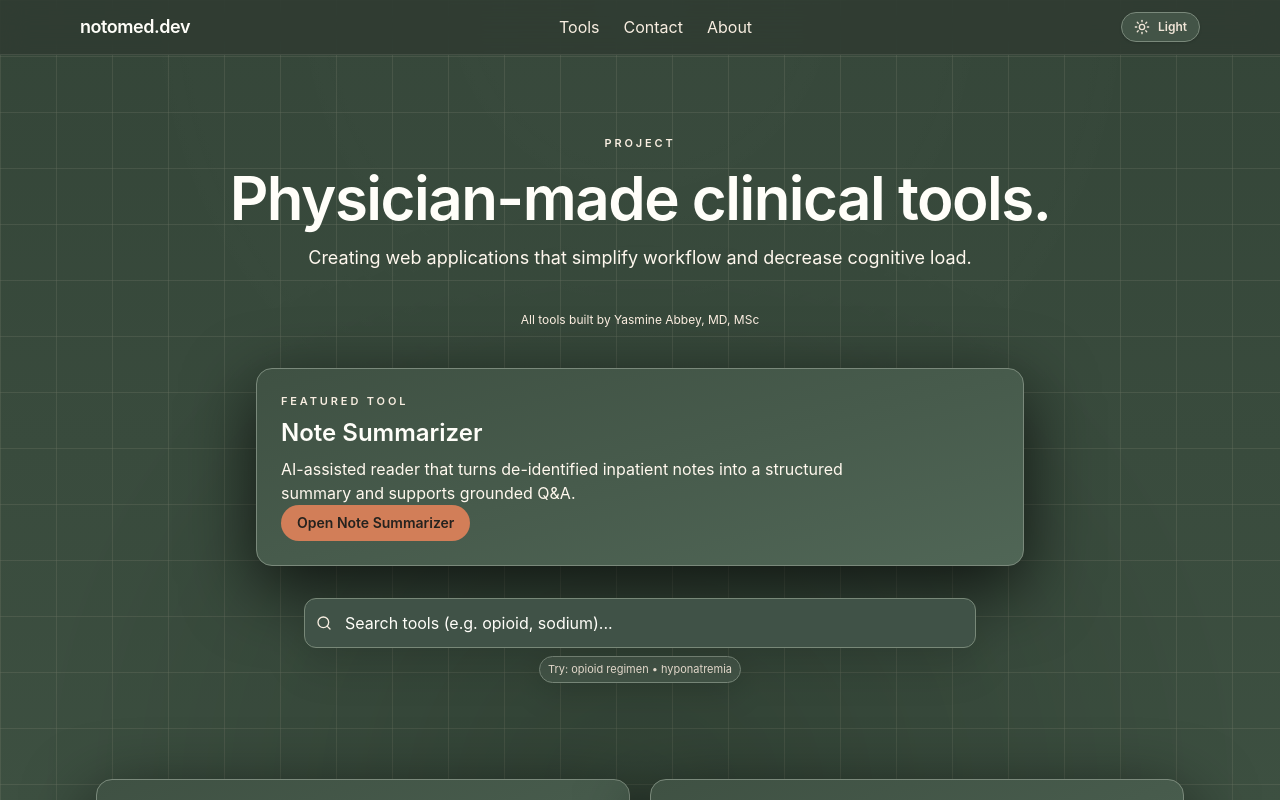
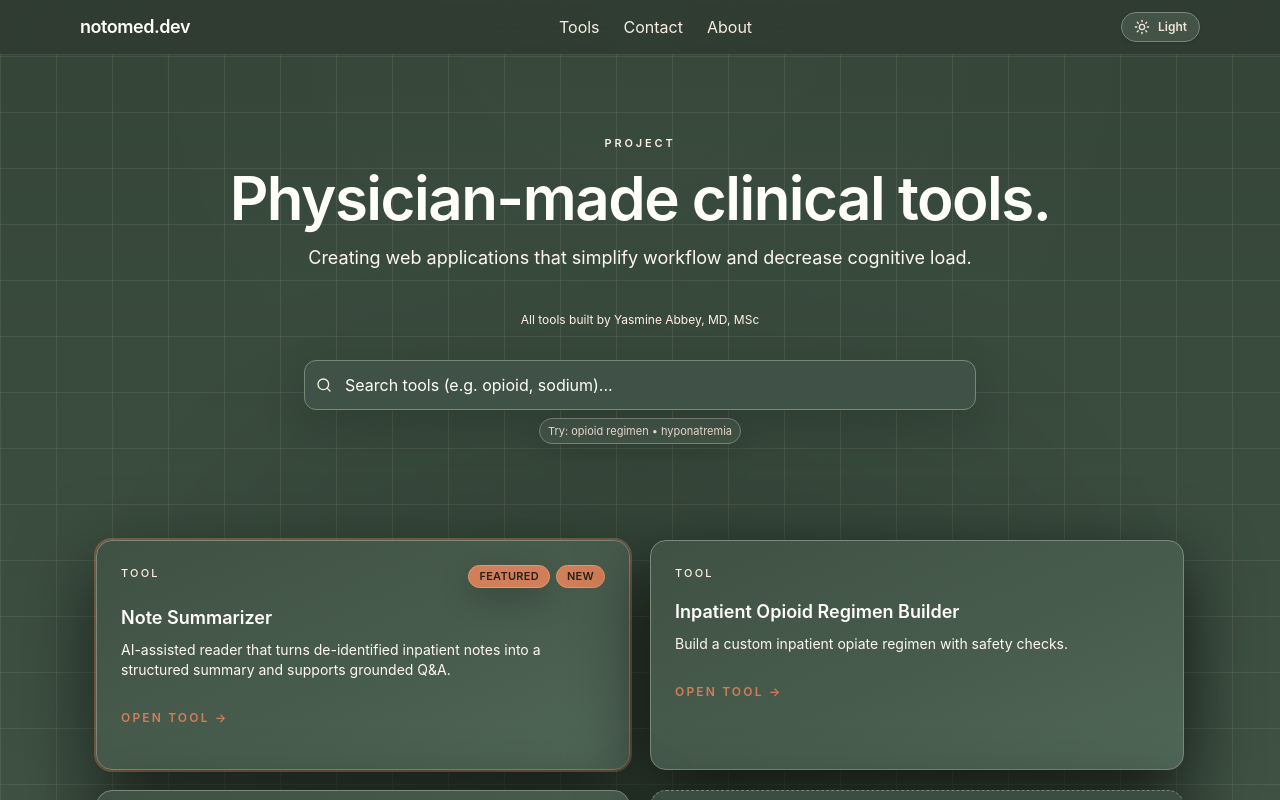
Before and after one commit to NotoMD-dev/notomed-site, a Next.js app: page / in a window 1280 px wide. Shown: the top 800 px of the page. Built offline with nearby package versions, Linux system fonts and the light colour scheme.

Commit message:
Highlight featured Note Summarizer in hero grid

```diff
--- a/src/app/page.tsx
+++ b/src/app/page.tsx
@@ -9,7 +9,14 @@ import SiteHeader from "@/components/SiteHeader";
 import { GlowCard } from "@/components/cards/GlowCard";
 import { SearchInput } from "@/components/SearchInput";
 import { CONFIG } from "@/config/notomed-config";
-import { filterTools, getLiveTools, FEATURED_TOOL_LIMIT } from "@/lib/tools";
+import type { ToolTag } from "@/config/tools-data";
+import { cn } from "@/lib/cn";
+import {
+  FEATURED_TOOL_LIMIT,
+  filterTools,
+  getLiveTools,
+  isNewTool,
+} from "@/lib/tools";
 
 const LIVE_TOOLS = getLiveTools();
 
@@ -23,13 +30,14 @@ export default function NotoMedLandingPage() {
   const featuredNoteSummarizer = featuredTools.find(
     (tool) => tool.id === "note-summarizer-tool",
   );
-  const listForDisplay = searchTerm
-    ? filterTools(LIVE_TOOLS, { query: searchTerm })
-    : featuredTools.length > 0
-      ? featuredTools
-      : LIVE_TOOLS;
-  const displayedTools = listForDisplay.slice(0, FEATURED_TOOL_LIMIT);
-  const featuredCtaTarget = featuredNoteSummarizer ?? listForDisplay[0];
+  const baseTools = searchTerm ? filterTools(LIVE_TOOLS, { query: searchTerm }) : LIVE_TOOLS;
+  const primaryTool = featuredNoteSummarizer ?? featuredTools[0] ?? baseTools[0];
+  const displayedTools = [
+    primaryTool,
+    ...baseTools.filter((tool) => tool.id !== primaryTool?.id),
+  ]
+    .filter(Boolean)
+    .slice(0, FEATURED_TOOL_LIMIT);
 
   const handleInternalFormSubmit = async (e: React.FormEvent<HTMLFormElement>) => {
     e.preventDefault();
@@ -128,29 +136,6 @@ export default function NotoMedLandingPage() {
           </p>
           <p className="text-xs text-muted-strong">All tools built by {CONFIG.creatorName}</p>
 
-          {featuredCtaTarget && (
-            <div className="mx-auto mt-10 max-w-3xl text-left">
-              <GlowCard className="flex flex-col gap-4 md:flex-row md:items-center md:justify-between">
-                <div className="space-y-2 md:max-w-xl">
-                  <p className="text-[11px] font-semibold uppercase tracking-[0.26em] text-muted">
-                    Featured tool
-                  </p>
-                  <h2 className="text-xl font-semibold text-heading md:text-2xl">
-                    {featuredCtaTarget.name}
-                  </h2>
-                  <p className="text-sm text-body md:text-base">{featuredCtaTarget.description}</p>
-                </div>
-
-                <Link
-                  href={featuredCtaTarget.path}
-                  className="btn-primary inline-flex items-center justify-center rounded-full px-4 py-2 text-sm font-semibold transition-colors"
-                >
-                  Open {featuredCtaTarget.name}
-                </Link>
-              </GlowCard>
-            </div>
-          )}
-
           <div className="relative mx-auto mt-8 max-w-2xl px-2 sm:px-0">
             <SearchInput
               id="landing-tool-search"
@@ -169,12 +154,34 @@ export default function NotoMedLandingPage() {
 
         <section id="tools" className="scroll-mt-24">
           <div className="grid grid-cols-1 gap-5 md:grid-cols-2">
-            {displayedTools.map((tool) => (
+            {displayedTools.map((tool) => {
+              const tags = buildTags(tool.tags, tool.createdAt);
+              const isFeatured = tags.includes("FEATURED");
+
+              return (
                 <Link key={tool.id} href={tool.path} className="block focus-visible:outline-none">
-                <GlowCard className="min-h-[230px]" aria-label={`Open ${tool.name}`}>
-                  <p className="mb-2 text-[11px] font-medium uppercase tracking-[0.2em] text-muted-strong">
+                  <GlowCard
+                    className={cn(
+                      "min-h-[230px]",
+                      isFeatured &&
+                        "border-2 border-[var(--accent)] shadow-[0_28px_80px_rgba(0,0,0,0.6)] ring-2 ring-[var(--accent)]/40",
+                    )}
+                    aria-label={`Open ${tool.name}`}
+                  >
+                    <div className="mb-4 flex items-start justify-between gap-3">
+                      <p className="text-[11px] font-medium uppercase tracking-[0.2em] text-muted-strong">
                         Tool
                       </p>
+                      {tags.length > 0 && (
+                        <div className="flex flex-wrap justify-end gap-1.5">
+                          {tags.map((tag) => (
+                            <span key={tag} className={getHeroTagClasses(tag)}>
+                              {tag === "FEATURED" ? "Featured" : tag === "NEW" ? "New" : tag}
+                            </span>
+                          ))}
+                        </div>
+                      )}
+                    </div>
                     <h3 className="mb-2 text-lg font-semibold text-heading">{tool.name}</h3>
                     <p className="mb-6 text-sm text-body">{tool.description}</p>
                     <span className="inline-flex items-center gap-1 text-xs font-semibold uppercase tracking-[0.18em] text-accent transition-transform group-hover:translate-x-1">
@@ -182,7 +189,8 @@ export default function NotoMedLandingPage() {
                     </span>
                   </GlowCard>
                 </Link>
-            ))}
+              );
+            })}
 
             <Link href="/tools" className="block focus-visible:outline-none">
               <GlowCard className="flex h-full flex-col justify-between">
@@ -313,3 +321,27 @@ export default function NotoMedLandingPage() {
     </div>
   );
 }
+
+function buildTags(tags: ToolTag[] | undefined, createdAt: string): ToolTag[] {
+  const mergedTags: ToolTag[] = [...(tags ?? [])];
+  if (isNewTool(createdAt) && !mergedTags.includes("NEW")) {
+    mergedTags.push("NEW");
+  }
+  return mergedTags;
+}
+
+function getHeroTagClasses(tag: ToolTag) {
+  const base =
+    "shrink-0 rounded-full px-2.5 py-0.5 text-[11px] font-semibold uppercase tracking-wide";
+
+  switch (tag) {
+    case "FEATURED":
+      return `${base} border border-[var(--accent-hover)] bg-[var(--accent)] text-[var(--neutral-text)] shadow-[0_12px_30px_rgba(0,0,0,0.22)]`;
+    case "NEW":
+      return `${base} chip-new`;
+    case "BETA":
+    case "COMING_SOON":
+    default:
+      return `${base} border border-[var(--pill-border)] bg-[var(--pill-bg)] text-[var(--pill-text)]`;
+  }
+}
```
Lines whose indentation alone changed are shown as unchanged.
